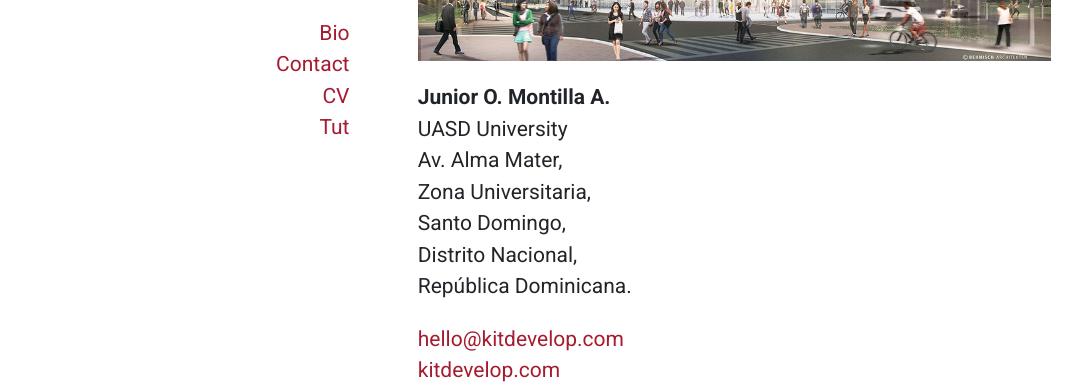
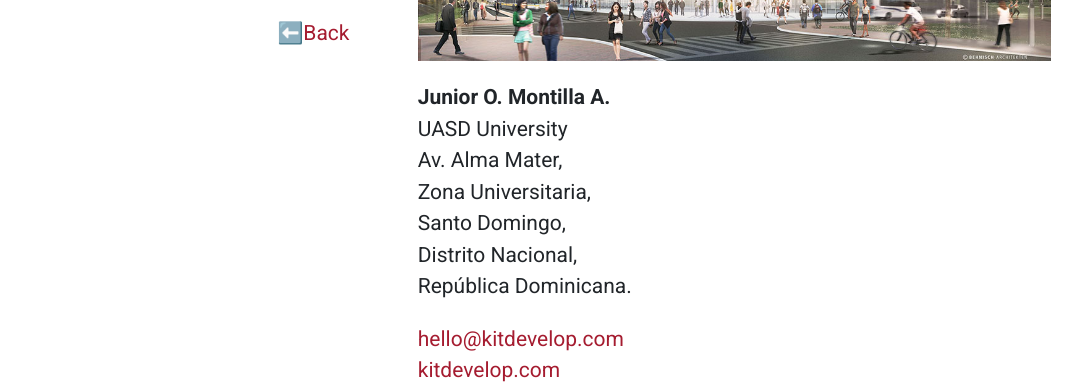
Before and after one commit to JuniorMontillaAcosta/myweb, a plain HTML site: page contact/index.html in a window 1280 px wide. Shown: the part 298-688 px from the top of the page, without its empty margins (143-1225 px from the left). Drawn offline with Linux system fonts and the light colour scheme.

Commit message:
Back button
Back button with history.back in JavaScript.

```diff
--- a/contact/index.html
+++ b/contact/index.html
@@ -53,22 +53,9 @@
                       </button>
                       <div class="collapse navbar-collapse" id="navbar">
                           <ul class="flex-column ms-md-auto mt-3 nav">
-
-                              <li class="nav-item">
-                                  <a class="d-inline-block nav-link p-0" href="bio/index.html">Bio</a>
-                              </li>
-
-                              <li class="nav-item">
-                                  <a class="d-inline-block nav-link p-0" href="contact/index.html">Contact</a>
-                              </li>
-
-                              <li class="nav-item">
-                                  <a class="d-inline-block nav-link p-0" href="cv/index.html">CV</a>
-                              </li>
-
-                              <li class="nav-item">
-                                  <a class="d-inline-block nav-link p-0" href="#">Tut</a>
-                              </li>
+                            <li class="nav-item">
+                              <a id="history-back"class="d-inline-block nav-link p-0" href="#">⬅️Back</a>
+                          </li>
                               <li>
                                 <br/>
                                   <div id="google_translate_element"></div>
@@ -183,7 +170,10 @@ República Dominicana.
                   })
               })
             })()
-
+            const buttonback = document.getElementById('history-back');
+            buttonback.addEventListener('click', function() {
+                window.history.back();
+            });
         </script>
 
 <script type="text/javascript">
```
Also changed, not shown: bio/index.html (+5 -15 lines), cv/index.html (+8 -17 lines).
